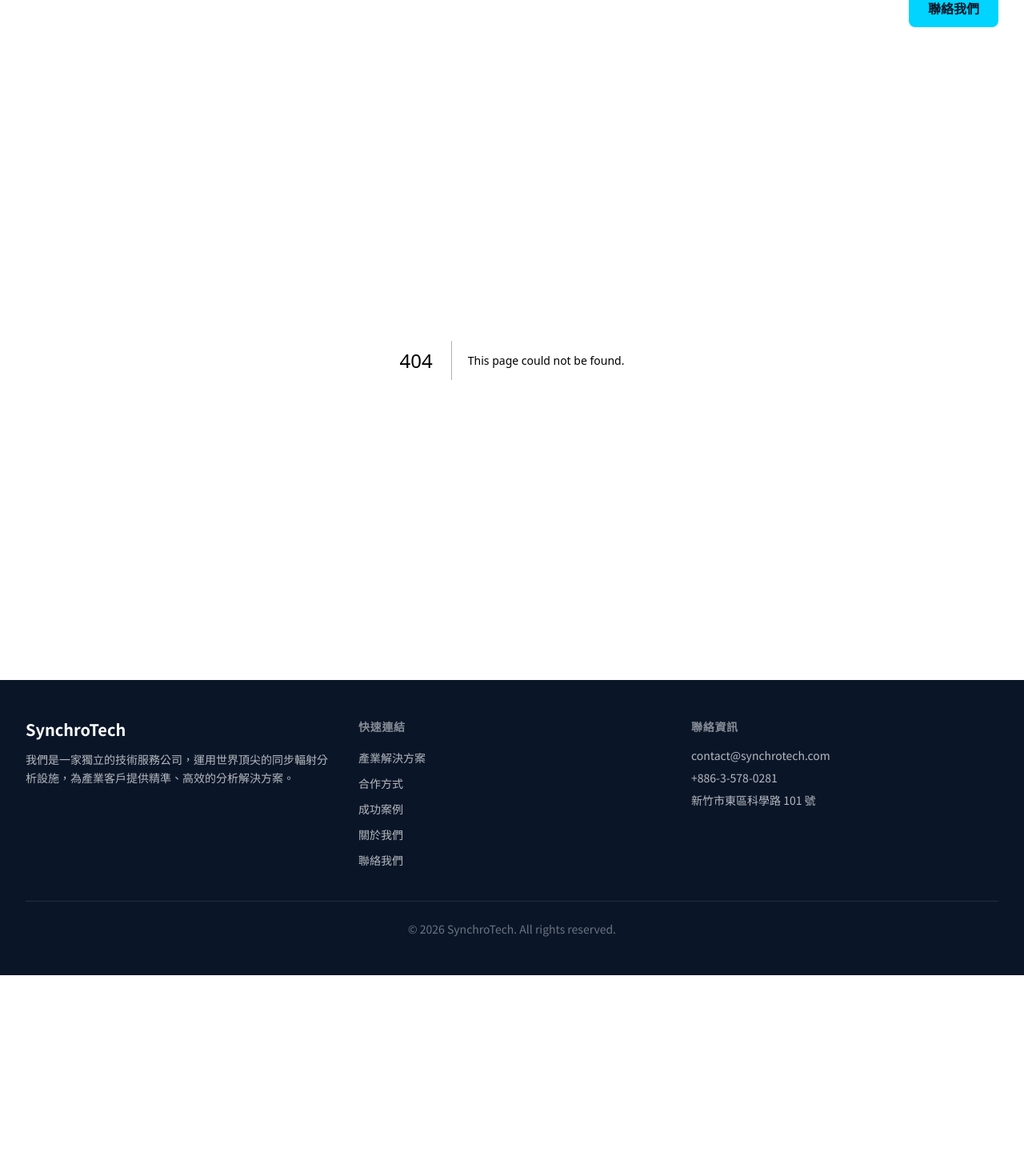
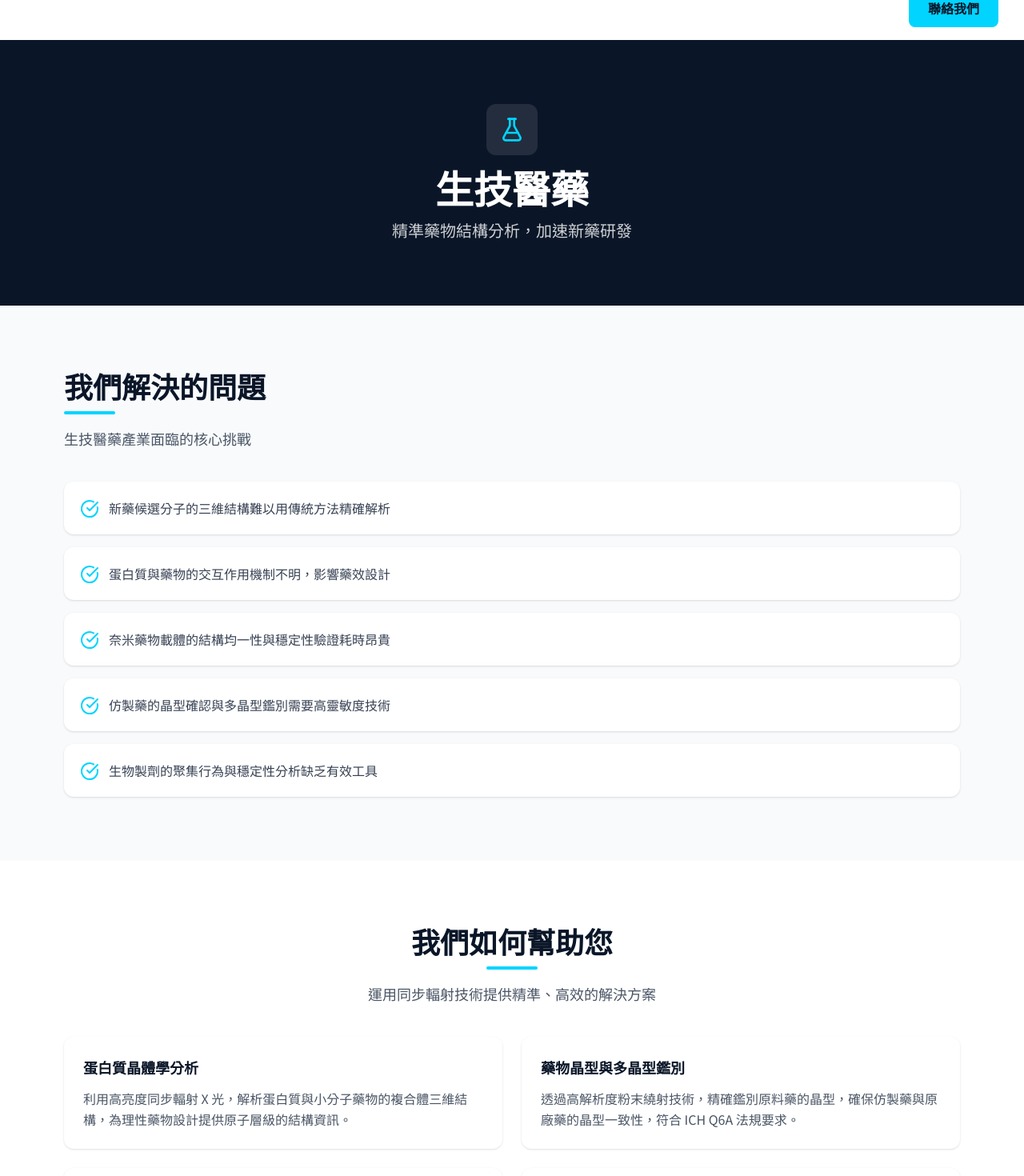
Before and after one commit to TWAWEI/synchrotron-services, a Next.js app: page /solutions/biotech-pharma in a window 1280 px wide. Before the commit this address had no page. Shown: the part 30-1500 px from the top of the page at 80% size. Before the commit the page ends 1249 px from the top, so only its background shows below. Built offline with nearby package versions, Linux system fonts and the light colour scheme.

Commit message:
feat: add solutions overview and dynamic industry pages

```diff
--- /dev/null
+++ b/src/app/solutions/[industry]/page.tsx
@@ -0,0 +1,198 @@
+import type { Metadata } from "next";
+import { notFound } from "next/navigation";
+import { FlaskConical, Cpu, Wheat, Cog, CheckCircle } from "lucide-react";
+import type { ComponentType } from "react";
+import { Card } from "@/components/ui/card";
+import { Button } from "@/components/ui/button";
+import { SectionHeading } from "@/components/ui/section-heading";
+import { AnimateOnScroll } from "@/components/ui/animate-on-scroll";
+import { solutions } from "@/content/solutions";
+import { caseStudies } from "@/content/cases";
+
+const iconMap: Record<string, ComponentType<{ className?: string }>> = {
+  FlaskConical,
+  Cpu,
+  Wheat,
+  Cog,
+};
+
+type Props = {
+  params: Promise<{ industry: string }>;
+};
+
+export async function generateStaticParams() {
+  return solutions.map((solution) => ({
+    industry: solution.slug,
+  }));
+}
+
+export async function generateMetadata({ params }: Props): Promise<Metadata> {
+  const { industry } = await params;
+  const solution = solutions.find((s) => s.slug === industry);
+
+  if (!solution) {
+    return {
+      title: "找不到此產業",
+    };
+  }
+
+  return {
+    title: `${solution.title} - 產業解決方案`,
+    description: solution.subtitle,
+  };
+}
+
+export default async function IndustryPage({ params }: Props) {
+  const { industry } = await params;
+  const solution = solutions.find((s) => s.slug === industry);
+
+  if (!solution) {
+    notFound();
+  }
+
+  const Icon = iconMap[solution.icon];
+  const relatedCases = caseStudies.filter((c) => c.industry === solution.slug);
+
+  return (
+    <main>
+      {/* Hero Banner */}
+      <section className="bg-primary py-20" aria-label="Industry hero">
+        <div className="mx-auto max-w-6xl px-4">
+          <AnimateOnScroll>
+            <div className="flex flex-col items-center text-center gap-4">
+              {Icon && (
+                <div className="flex h-16 w-16 items-center justify-center rounded-xl bg-white/10">
+                  <Icon className="h-8 w-8 text-accent" />
+                </div>
+              )}
+              <h1 className="text-4xl md:text-5xl font-bold text-white">
+                {solution.title}
+              </h1>
+              <p className="text-xl text-white/80 max-w-2xl">
+                {solution.subtitle}
+              </p>
+            </div>
+          </AnimateOnScroll>
+        </div>
+      </section>
+
+      {/* Problems Section */}
+      <section className="py-20 bg-surface" aria-label="Problems we solve">
+        <div className="mx-auto max-w-6xl px-4">
+          <AnimateOnScroll>
+            <SectionHeading
+              title="我們解決的問題"
+              subtitle={`${solution.title}產業面臨的核心挑戰`}
+              align="left"
+            />
+          </AnimateOnScroll>
+
+          <ul className="flex flex-col gap-4">
+            {solution.problems.map((problem, index) => (
+              <AnimateOnScroll key={index} delay={index * 0.08}>
+                <li className="flex items-start gap-3 rounded-xl bg-white p-5 shadow-sm">
+                  <CheckCircle className="h-6 w-6 shrink-0 text-accent mt-0.5" />
+                  <span className="text-gray-700 leading-relaxed">
+                    {problem}
+                  </span>
+                </li>
+              </AnimateOnScroll>
+            ))}
+          </ul>
+        </div>
+      </section>
+
+      {/* Capabilities Section */}
+      <section className="py-20" aria-label="How we help">
+        <div className="mx-auto max-w-6xl px-4">
+          <AnimateOnScroll>
+            <SectionHeading
+              title="我們如何幫助您"
+              subtitle="運用同步輻射技術提供精準、高效的解決方案"
+            />
+          </AnimateOnScroll>
+
+          <div className="grid grid-cols-1 md:grid-cols-2 gap-6">
+            {solution.capabilities.map((capability, index) => (
+              <AnimateOnScroll key={index} delay={index * 0.1}>
+                <Card className="h-full">
+                  <div className="flex flex-col gap-3">
+                    <h3 className="text-lg font-bold text-primary">
+                      {capability.title}
+                    </h3>
+                    <p className="text-gray-600 leading-relaxed">
+                      {capability.description}
+                    </p>
+                  </div>
+                </Card>
+              </AnimateOnScroll>
+            ))}
+          </div>
+        </div>
+      </section>
+
+      {/* Related Case Studies */}
+      {relatedCases.length > 0 && (
+        <section className="py-20 bg-surface" aria-label="Related case studies">
+          <div className="mx-auto max-w-6xl px-4">
+            <AnimateOnScroll>
+              <SectionHeading
+                title="相關案例"
+                subtitle="了解我們如何為類似客戶創造具體成果"
+              />
+            </AnimateOnScroll>
+
+            <div className="grid grid-cols-1 md:grid-cols-2 gap-6">
+              {relatedCases.map((caseStudy, index) => (
+                <AnimateOnScroll key={caseStudy.id} delay={index * 0.1}>
+                  <Card className="h-full">
+                    <div className="flex flex-col gap-3">
+                      <h3 className="text-lg font-bold text-primary">
+                        {caseStudy.title}
+                      </h3>
+                      <p className="text-sm text-gray-500">
+                        {caseStudy.client}
+                      </p>
+                      <p className="text-gray-600 leading-relaxed line-clamp-3">
+                        {caseStudy.challenge}
+                      </p>
+                      <div className="flex flex-wrap gap-2 mt-1">
+                        {caseStudy.techniques.slice(0, 3).map((technique) => (
+                          <span
+                            key={technique}
+                            className="rounded-full bg-accent/10 px-3 py-1 text-xs font-medium text-accent"
+                          >
+                            {technique}
+                          </span>
+                        ))}
+                      </div>
+                    </div>
+                  </Card>
+                </AnimateOnScroll>
+              ))}
+            </div>
+          </div>
+        </section>
+      )}
+
+      {/* CTA Section */}
+      <section className="py-20" aria-label="Contact CTA">
+        <div className="mx-auto max-w-6xl px-4">
+          <AnimateOnScroll>
+            <div className="rounded-2xl bg-primary px-8 py-16 text-center">
+              <h2 className="text-3xl md:text-4xl font-bold text-white mb-4">
+                對此產業方案有興趣？
+              </h2>
+              <p className="text-white/80 text-lg mb-8 max-w-xl mx-auto">
+                立即聯繫我們的技術顧問，了解同步輻射技術如何為您的業務帶來突破。
+              </p>
+              <Button href="/contact" variant="secondary">
+                聯繫我們
+              </Button>
+            </div>
+          </AnimateOnScroll>
+        </div>
+      </section>
+    </main>
+  );
+}
--- /dev/null
+++ b/src/app/solutions/page.tsx
@@ -0,0 +1,67 @@
+import type { Metadata } from "next";
+import { FlaskConical, Cpu, Wheat, Cog } from "lucide-react";
+import type { ComponentType } from "react";
+import { Card } from "@/components/ui/card";
+import { SectionHeading } from "@/components/ui/section-heading";
+import { AnimateOnScroll } from "@/components/ui/animate-on-scroll";
+import { solutions } from "@/content/solutions";
+
+export const metadata: Metadata = {
+  title: "產業解決方案",
+  description:
+    "選擇您的產業，了解同步輻射技術如何協助您解決核心挑戰，提升研發與製造競爭力。",
+};
+
+const iconMap: Record<string, ComponentType<{ className?: string }>> = {
+  FlaskConical,
+  Cpu,
+  Wheat,
+  Cog,
+};
+
+export default function SolutionsPage() {
+  return (
+    <main className="py-20">
+      <div className="mx-auto max-w-6xl px-4">
+        <AnimateOnScroll>
+          <SectionHeading
+            title="產業解決方案"
+            subtitle="選擇您的產業，了解我們如何協助您"
+          />
+        </AnimateOnScroll>
+
+        <div className="grid grid-cols-1 md:grid-cols-2 gap-6">
+          {solutions.map((solution, index) => {
+            const Icon = iconMap[solution.icon];
+            return (
+              <AnimateOnScroll key={solution.slug} delay={index * 0.1}>
+                <Card href={`/solutions/${solution.slug}`} className="h-full">
+                  <div className="flex flex-col gap-4">
+                    <div className="flex items-center gap-3">
+                      {Icon && (
+                        <div className="flex h-12 w-12 shrink-0 items-center justify-center rounded-lg bg-accent/10">
+                          <Icon className="h-6 w-6 text-accent" />
+                        </div>
+                      )}
+                      <div>
+                        <h3 className="text-xl font-bold text-primary">
+                          {solution.title}
+                        </h3>
+                        <p className="text-sm text-gray-500">
+                          {solution.subtitle}
+                        </p>
+                      </div>
+                    </div>
+                    <p className="text-gray-600 leading-relaxed">
+                      {solution.painPoint}
+                    </p>
+                  </div>
+                </Card>
+              </AnimateOnScroll>
+            );
+          })}
+        </div>
+      </div>
+    </main>
+  );
+}
```
